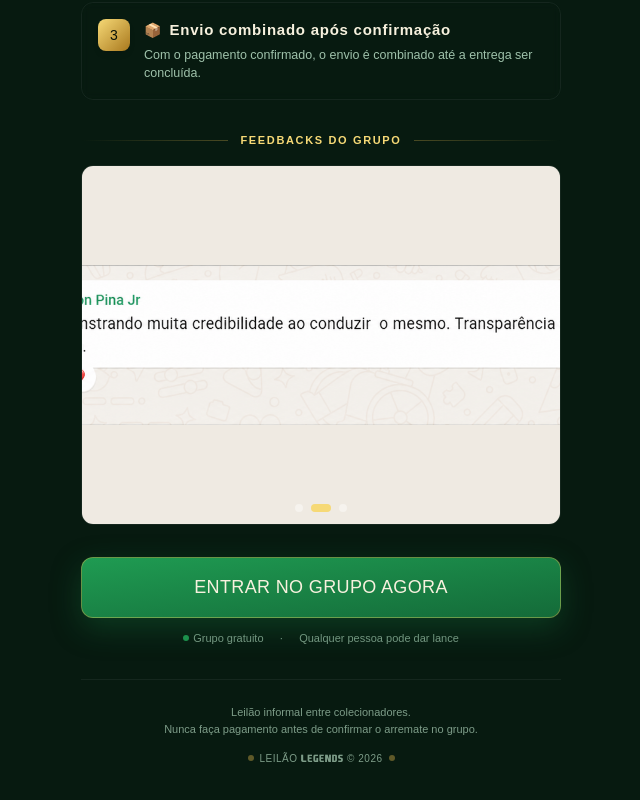
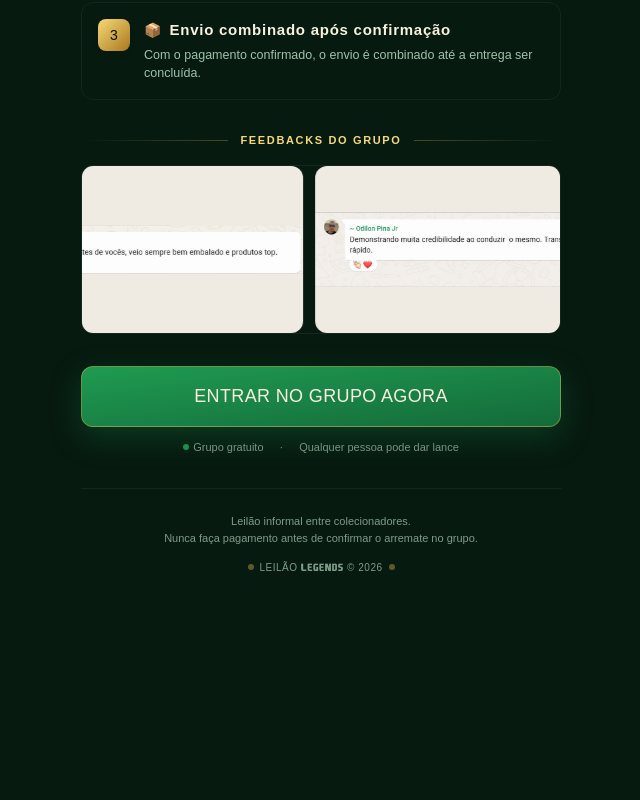
Before and after one commit to Nizera/legends, a Next.js app: page / in a window 1280 px wide. Shown: the part 1100-1900 px from the top of the page, without its empty margins (319-959 px from the left). After the commit the page ends 1715 px from the top, so only its background shows below. Built offline with nearby package versions, Linux system fonts and the light colour scheme; no server answers.

Commit message:
feat: infinite marquee carousel for feedbacks

```diff
--- a/src/app/globals.css
+++ b/src/app/globals.css
@@ -155,6 +155,18 @@ body.modal-open {
   display: none;
 }
 
+/* Infinite marquee for feedbacks */
+@keyframes marquee {
+  0% { transform: translateX(0); }
+  100% { transform: translateX(-50%); }
+}
+.animate-marquee {
+  animation: marquee 12s linear infinite;
+}
+.animate-marquee:hover {
+  animation-play-state: paused;
+}
+
 html.modal-open {
   overflow: hidden !important;
 }
--- a/src/app/page.tsx
+++ b/src/app/page.tsx
@@ -1,25 +1,14 @@
 "use client";
 
-import { Suspense, useState, useEffect } from "react";
+import { Suspense } from "react";
 import { trackWhatsAppClick } from "@/components/FacebookPixel";
 import VideoPlayer from "@/components/VideoPlayer";
 import Chatbot from "@/components/Chatbot";
-
-const FEEDBACKS = [1, 2, 3];
 
 function PageContent() {
   const handleCTAClick = () => {
     trackWhatsAppClick();
   };
-
-  const [current, setCurrent] = useState(0);
-
-  useEffect(() => {
-    const timer = setInterval(() => {
-      setCurrent((prev) => (prev + 1) % FEEDBACKS.length);
-    }, 4000);
-    return () => clearInterval(timer);
-  }, []);
 
   return (
     <div className="min-h-screen flex flex-col items-center px-4 py-6 sm:py-10">
@@ -118,31 +107,19 @@ function PageContent() {
             </span>
             <div className="h-px flex-1 bg-gradient-to-l from-transparent to-gold-500/30" />
           </div>
-          <div className="relative rounded-xl overflow-hidden border border-white/[0.06]">
-            <div className="relative w-full aspect-[4/3]">
-              {FEEDBACKS.map((num) => (
-                <img
-                  key={num}
-                  src={`/feedback_0${num}_final.png`}
-                  alt={`Feedback ${num}`}
-                  className={`absolute inset-0 w-full h-full object-cover transition-opacity duration-500 ${
-                    current === num - 1 ? "opacity-100" : "opacity-0"
-                  }`}
-                />
-              ))}
-            </div>
-            <div className="absolute bottom-3 left-0 right-0 flex items-center justify-center gap-2">
-              {FEEDBACKS.map((num) => (
-                <button
-                  key={num}
-                  onClick={() => setCurrent(num - 1)}
-                  className={`w-2 h-2 rounded-full transition-all duration-300 ${
-                    current === num - 1
-                      ? "bg-gold-300 w-5"
-                      : "bg-white/40 hover:bg-white/60"
-                  }`}
-                  aria-label={`Feedback ${num}`}
-                />
+          <div className="overflow-hidden rounded-xl border border-white/[0.06]">
+            <div className="flex gap-3 animate-marquee">
+              {[1, 2, 3, 1, 2, 3].map((num, i) => (
+                <div
+                  key={i}
+                  className="flex-none w-[70%] rounded-xl overflow-hidden"
+                >
+                  <img
+                    src={`/feedback_0${num}_final.png`}
+                    alt={`Feedback ${num}`}
+                    className="w-full h-auto object-cover"
+                  />
+                </div>
               ))}
             </div>
           </div>
```
